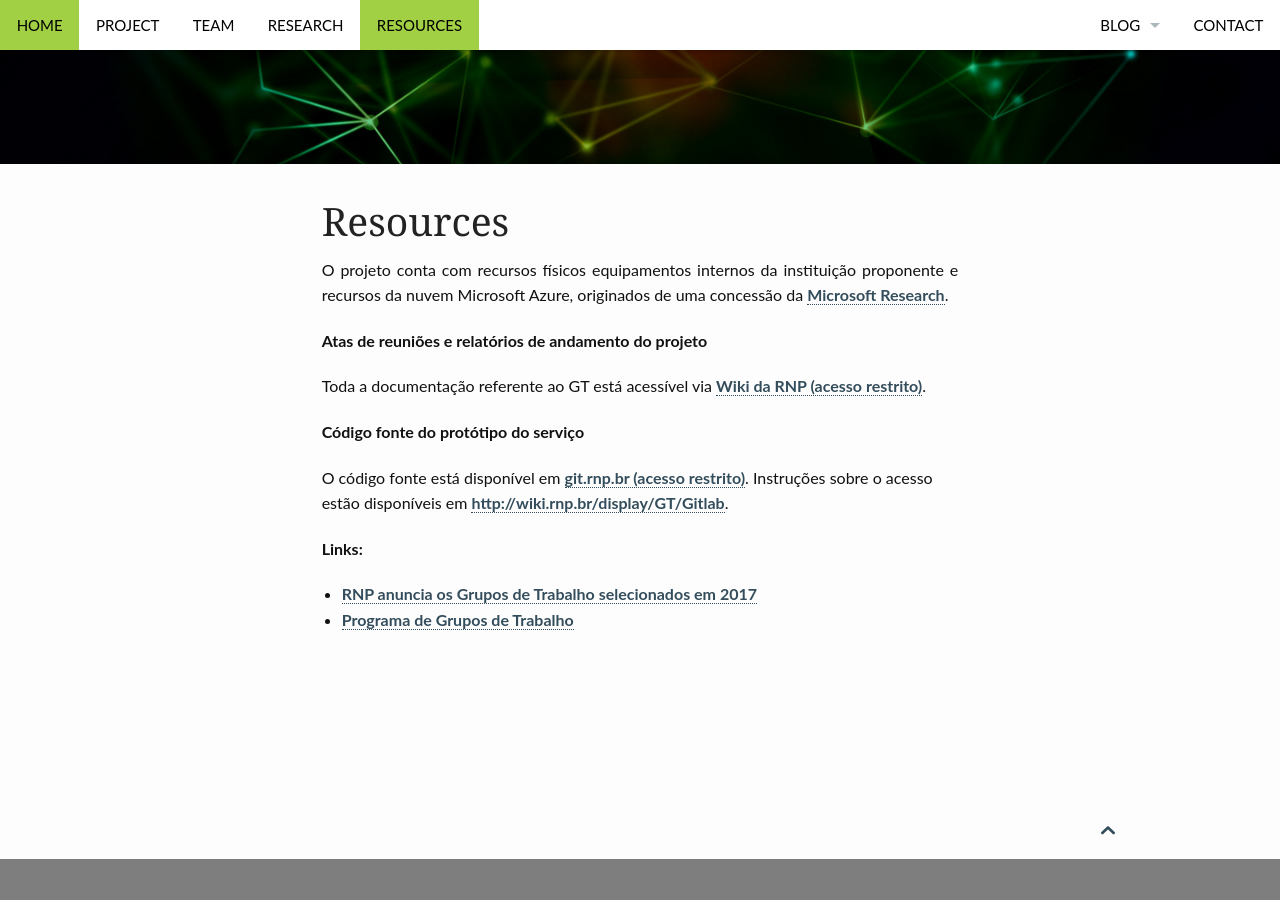
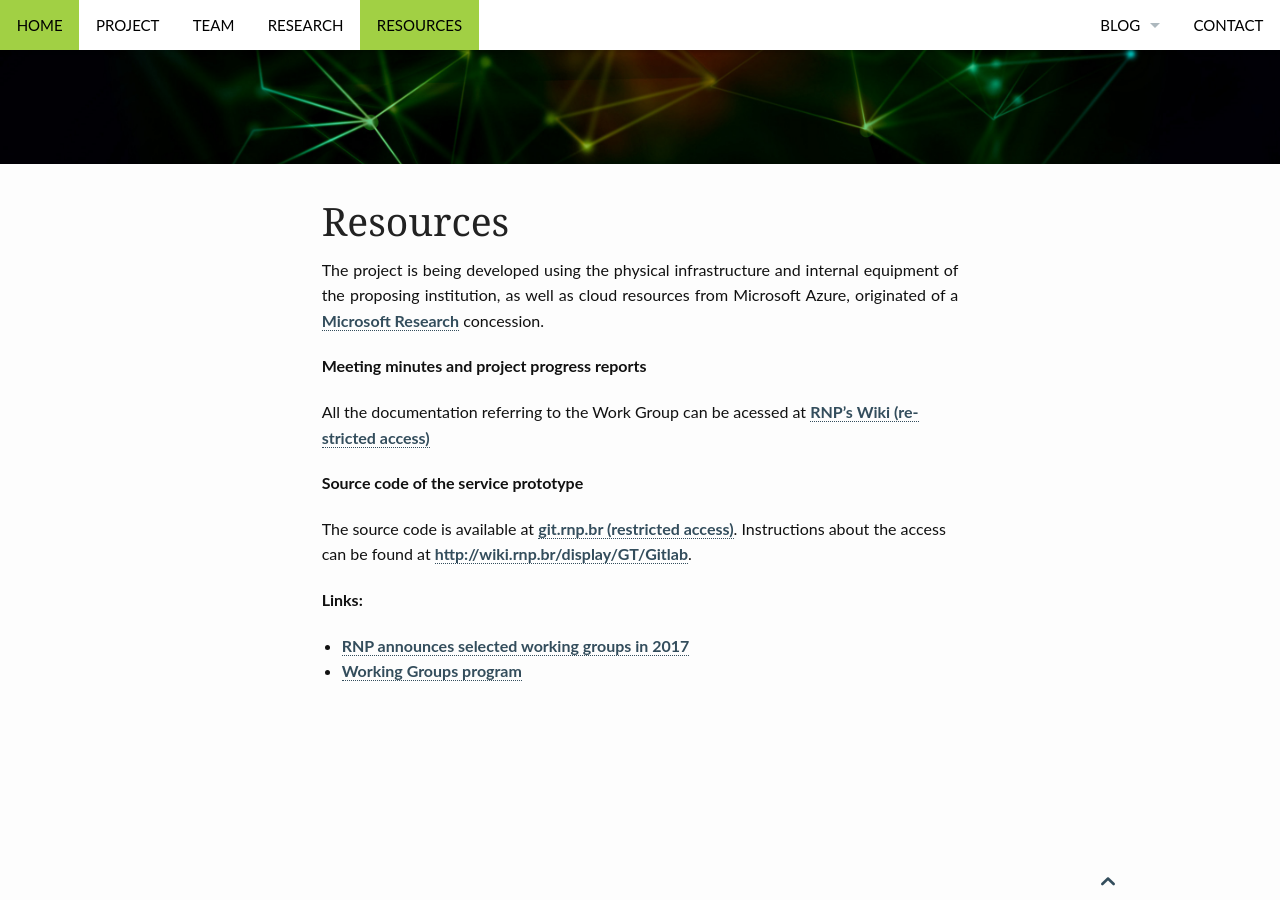
Before and after one commit to ipe-analytics/ipe-analytics-website, a Jekyll site: the page built from pages/resources.md, in a window 1280 px wide and 900 px high, scrolled down 196 px. Built offline with Jekyll 4.4.1, drawn with Linux system fonts in a browser that asks for light colours.

Commit message:
Alterado texto na página dos recursos

```diff
--- a/_includes/_resources_description.html
+++ b/_includes/_resources_description.html
@@ -1,16 +1,15 @@
 <p align="justify">
-O projeto conta com recursos físicos equipamentos internos da instituição proponente e
-recursos da nuvem Microsoft Azure, originados de uma concessão da <a href="https://www.microsoft.com/en-us/research/academic-program/microsoft-azure-for-research/">Microsoft Research</a>.
+The project is being developed using the physical infrastructure and internal equipment of the proposing institution, as well as cloud resources from Microsoft Azure, originated of a <a href="https://www.microsoft.com/en-us/research/academic-program/microsoft-azure-for-research/">Microsoft Research</a> concession.
 </p>
 
-<p><b>Atas de reuniões e relatórios de andamento do projeto</b></p>
-Toda a documentação referente ao GT está acessível via <a href="http://wiki.rnp.br/">Wiki da RNP (acesso restrito)</a>.
+<p><b>Meeting minutes and project progress reports</b></p>
+All the documentation referring to the Work Group can be acessed at <a href="http://wiki.rnp.br/">RNP's Wiki (restricted access)</a>
 
-<p><b>Código fonte do protótipo do serviço</b></p>
-O código fonte está disponível em <a href="git.rnp.br">git.rnp.br (acesso restrito)</a>. Instruções sobre o acesso estão disponíveis em <a href="http://wiki.rnp.br/display/GT/Gitlab">http://wiki.rnp.br/display/GT/Gitlab</a>.
+<p><b>Source code of the service prototype</b></p>
+The source code is available at <a href="git.rnp.br">git.rnp.br (restricted access)</a>. Instructions about the access can be found at <a href="http://wiki.rnp.br/display/GT/Gitlab">http://wiki.rnp.br/display/GT/Gitlab</a>.
 
 <p><b>Links:</b></p>
 <ul>
-  <li><a href="https://www.rnp.br/noticias/rnp-anuncia-os-grupos-trabalho-selecionados-2017">RNP anuncia os Grupos de Trabalho selecionados em 2017</a></li>
-  <li><a href="https://www.rnp.br/pesquisa-e-desenvolvimento/grupos-trabalho">Programa de Grupos de Trabalho</a></li>
+  <li><a href="https://www.rnp.br/en/noticias/rnp-announces-selected-working-groups-in-2017">RNP announces selected working groups in 2017</a></li>
+  <li><a href="https://www.rnp.br/pesquisa-e-desenvolvimento/grupos-trabalho">Working Groups program</a></li>
 </ul>
```
